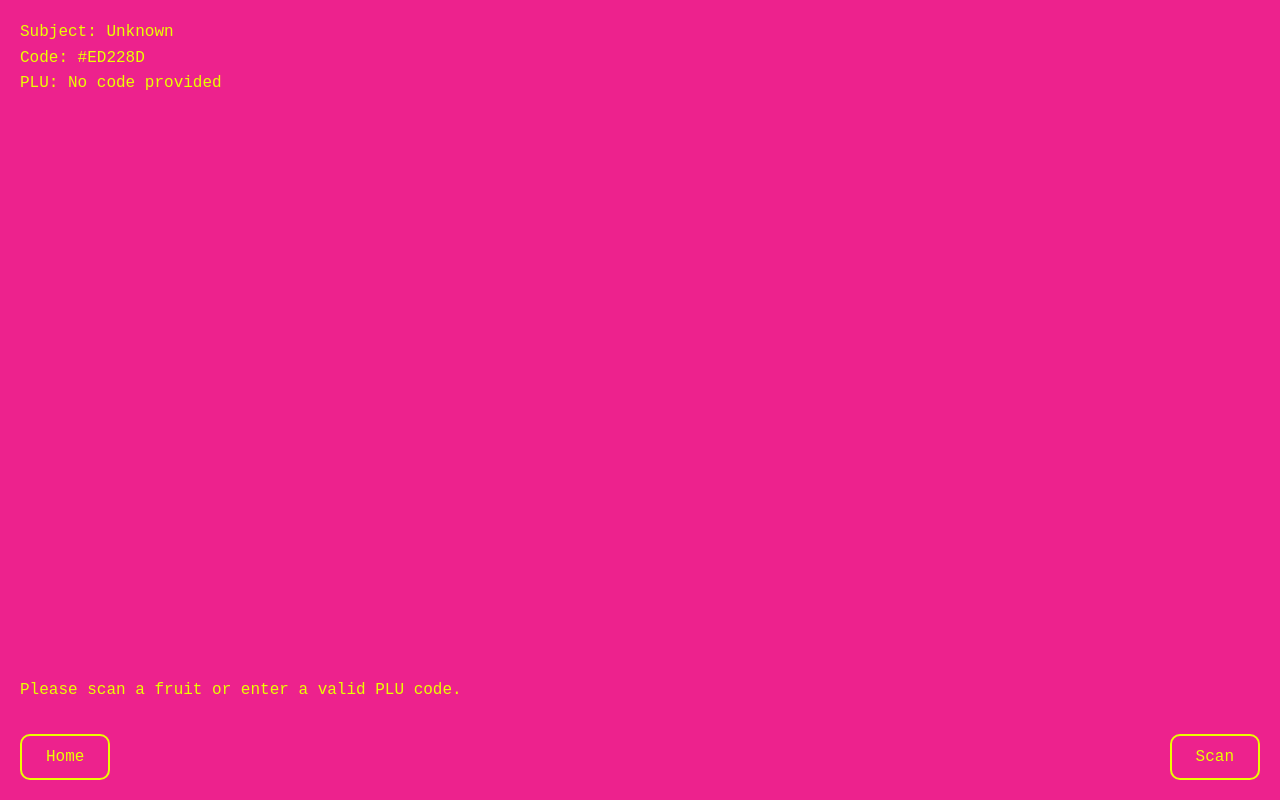
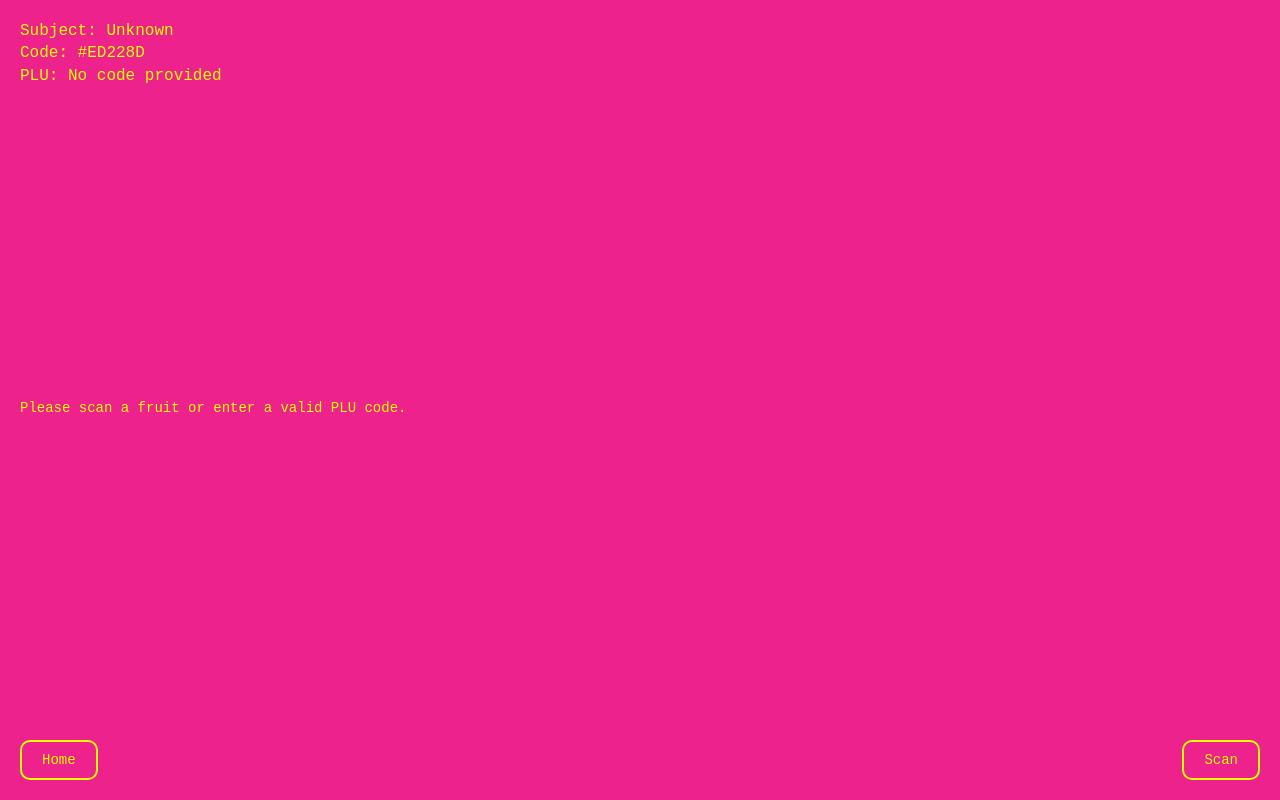
Before and after one commit to kimab006/KeepItFresh1, a plain HTML site: page fruit.html in a window 1280 px wide. Drawn offline with Linux system fonts and the light colour scheme; a web font is replaced by a local one.

Commit message:
safari fit

```diff
--- a/fruit.html
+++ b/fruit.html
@@ -9,20 +9,24 @@
   <link href="https://fonts.googleapis.com/css2?family=Kode+Mono:wght@400..700&display=swap" rel="stylesheet" />
 
   <style>
-    body {
+    html, body {
       margin: 0;
       padding: 0;
+      height: 100svh; /* Use 100svh for better mobile support */
+      overflow: hidden; /* Prevent scroll */
       font-family: 'Kode Mono', monospace;
       background-color: #ED228D;
       color: #EAFF00;
+    }
+
+    body {
       display: flex;
       flex-direction: column;
-      min-height: 100vh;
+      justify-content: center;
+      align-items: center;
       box-sizing: border-box;
       position: relative;
-      overflow-x: hidden;
     }
-
 
     .fruit-image {
       position: fixed;
@@ -41,46 +45,42 @@
     }
 
     .container {
-      position: relative;
+      position: absolute;
+      inset: 0;
       z-index: 1;
       padding: 20px;
       display: flex;
       flex-direction: column;
       justify-content: space-between;
-      min-height: 100vh;
       box-sizing: border-box;
+      overflow: hidden;
     }
 
     .top-info {
       font-size: 16px;
-      line-height: 1.6;
-      margin-bottom: 20px;
-    }
-
-    .spacer {
-      flex-grow: 1;
+      line-height: 1.4;
+      margin-bottom: 10px;
     }
 
     .description {
-      font-size: 16px;
-      line-height: 1.6;
-      margin-bottom: 30px;
+      font-size: 14px;
+      line-height: 1.4;
+      margin-bottom: 20px;
     }
 
     .bottom-buttons {
       display: flex;
       justify-content: space-between;
-      margin-top: auto;
     }
 
     .bottom-buttons a {
       font-family: 'Kode Mono', monospace;
-      padding: 12px 24px;
+      padding: 10px 20px;
       border: 2px solid #EAFF00;
       border-radius: 10px;
       text-decoration: none;
       color: #EAFF00;
-      font-size: 16px;
+      font-size: 14px;
       transition: background 0.2s ease;
     }
 
@@ -89,13 +89,20 @@
       color: #ED228D;
     }
 
-    @media (max-width: 400px) {
-      .top-info, .description {
-        font-size: 14px;
+    @media (max-width: 400px), (max-height: 700px) {
+      .top-info,
+      .description,
+      .bottom-buttons a {
+        font-size: 13px;
       }
+
+      .bottom-buttons {
+        flex-direction: column;
+        gap: 10px;
+      }
+
       .bottom-buttons a {
-        font-size: 14px;
-        padding: 10px 20px;
+        text-align: center;
       }
     }
   </style>
@@ -106,37 +113,26 @@
   <img id="fruitImage" class="fruit-image" alt="Fruit" style="display: none;">
 
   <div class="container">
-
     <div class="top-info" id="topInfo">
       Loading...
     </div>
 
+    <div class="description" id="description">
+    </div>
 
-    <div class="spacer"></div>
-
-
-    <div>
-      <div class="description" id="description">
-
-      </div>
-
-      <div class="bottom-buttons">
-        <a href="index.html">Home</a>
-        <a href="scan.html">Scan</a>
-      </div>
+    <div class="bottom-buttons">
+      <a href="index.html">Home</a>
+      <a href="scan.html">Scan</a>
     </div>
   </div>
 
   <script>
-
     const params = new URLSearchParams(window.location.search);
     const plu = params.get('plu');
-
 
     const topInfo = document.getElementById('topInfo');
     const description = document.getElementById('description');
     const fruitImage = document.getElementById('fruitImage');
-
 
     async function loadFruitData() {
       if (!plu) {
@@ -146,17 +142,12 @@
       }
 
       try {
-
         const response = await fetch('fruits.json');
-
         if (!response.ok) {
           throw new Error('Failed to load fruits.json');
         }
 
-
         const fruitsData = await response.json();
-
-
         const fruit = fruitsData[plu];
 
         if (!fruit) {
@@ -165,10 +156,8 @@
           return;
         }
 
-
         topInfo.innerHTML = `Subject: ${fruit.subject}<br>Code: ${fruit.code}<br>PLU: ${fruit.plu}`;
         description.innerHTML = fruit.description;
-
 
         if (fruit.image) {
           fruitImage.src = fruit.image;
@@ -187,7 +176,6 @@
       }
     }
 
-
     loadFruitData();
   </script>
 </body>
```
